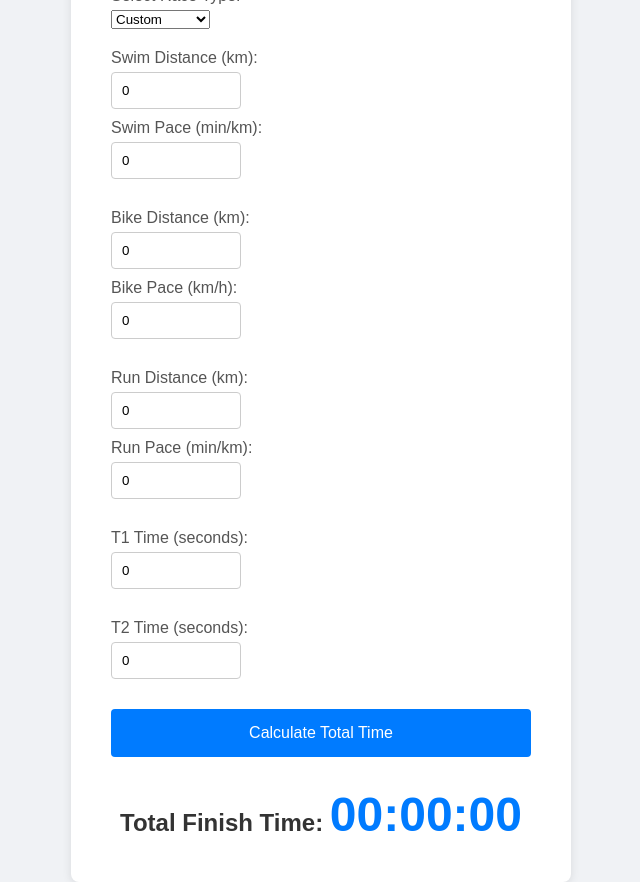
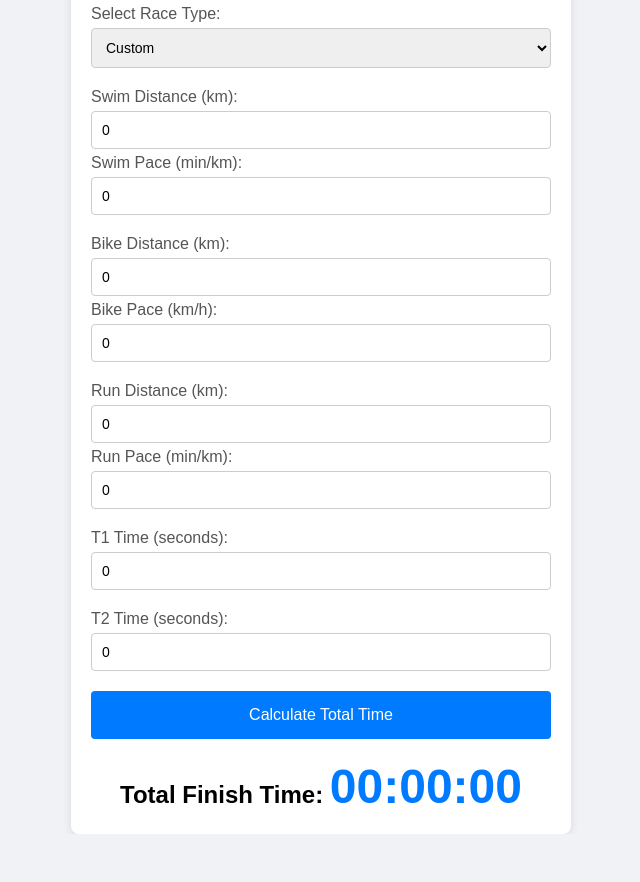
Before and after one commit to chamdarig/chamdarig.github.io, a plain HTML site: page apps/triCalc/index.html in a window 1280 px wide. Shown: the part 38-920 px from the top of the page, without its empty margins (319-959 px from the left). After the commit the page ends 872 px from the top, so only its background shows below. Drawn offline with Linux system fonts and the light colour scheme.

Commit message:
advanced features Update styles.css

```diff
--- a/apps/triCalc/styles.css
+++ b/apps/triCalc/styles.css
@@ -13,47 +13,42 @@ body {
     justify-content: center;
     align-items: center;
     height: 100vh;
+    padding: 20px;
 }
 
 .container {
     background-color: #ffffff;
-    padding: 40px;
+    padding: 20px;
     border-radius: 8px;
     box-shadow: 0 2px 10px rgba(0,0,0,0.1);
-    max-width: 500px;
-    width: 100%;
+    max-width: 100%;
+    width: 500px;
 }
 
 h1 {
     text-align: center;
-    margin-bottom: 30px;
+    margin-bottom: 20px;
     color: #333;
 }
 
 .form-group {
     display: flex;
-    flex-wrap: wrap;
-    margin-bottom: 20px;
-    align-items: center;
+    flex-direction: column;
+    margin-bottom: 15px;
 }
 
 .form-group label {
-    width: 100%;
     margin-bottom: 5px;
     color: #555;
 }
 
-.form-group input {
-    width: calc(33.333% - 10px);
+.form-group input,
+.form-group select {
     padding: 10px;
-    margin-right: 15px;
-    margin-bottom: 10px;
     border: 1px solid #ccc;
     border-radius: 4px;
-}
-
-.form-group input:last-child {
-    margin-right: 0;
+    font-size: 14px;
+    margin-bottom: 5px;
 }
 
 #calculate-btn {
@@ -73,15 +68,18 @@ h1 {
 }
 
 #result {
-    margin-top: 30px;
+    margin-top: 20px;
     text-align: center;
-}
-
-#result h2 {
-    color: #333;
 }
 
 #total-time {
     font-size: 2em;
     color: #007BFF;
 }
+
+#validation-message {
+    color: red;
+    margin-top: 10px;
+    text-align: center;
+    font-weight: bold;
+}
```
